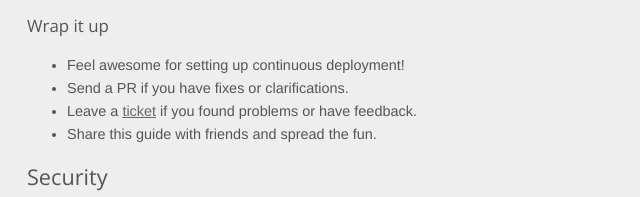
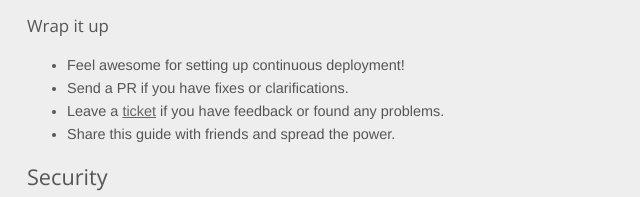
Before and after one commit to Bartvds/demo-travis-gh-pages, a plain HTML site: page index.html in a window 1280 px wide. Shown: the part 3959-4156 px from the top of the page, 213-853 px from the left. Drawn offline with nearby package versions, Linux system fonts and the light colour scheme.

Commit message:
publish gh-pages (auto)
branch:       master
SHA:          6a02755e5d098e8d3e959b5a0f2c629d3b17f91d
range SHA:    2f024ae3c176...6a02755e5d09
build id:     25204452
build number: 30

```diff
--- a/index.html
+++ b/index.html
@@ -225,8 +225,8 @@
 <ul>
 <li>Feel awesome for setting up continuous deployment!</li>
 <li>Send a PR if you have fixes or clarifications.</li>
-<li>Leave a <a href="https://github.com/Bartvds/demo-travis-gh-pages/issues">ticket</a> if you found problems or have feedback.</li>
-<li>Share this guide with friends and spread the fun.</li>
+<li>Leave a <a href="https://github.com/Bartvds/demo-travis-gh-pages/issues">ticket</a> if you have feedback or found any problems.</li>
+<li>Share this guide with friends and spread the power.</li>
 </ul>
 <h2 id="security">Security</h2>
 <p>You should be aware of the two main things that can go bad:</p>
@@ -289,7 +289,7 @@
 
 
     <hr/>
-    <p>Generated at 2014-05-14T23:58:28.337Z</p>
+    <p>Generated at 2014-05-15T00:30:33.860Z</p>
 </div>
 </body>
 </html>
```
